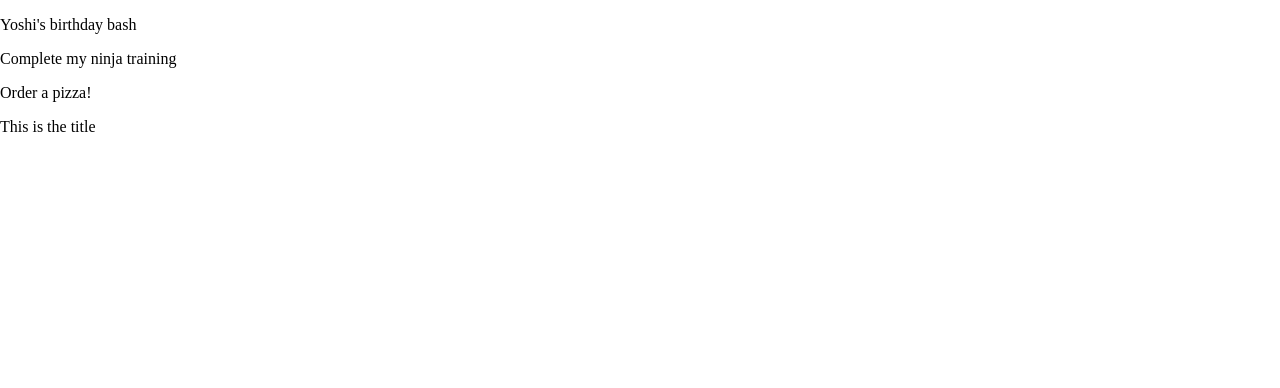
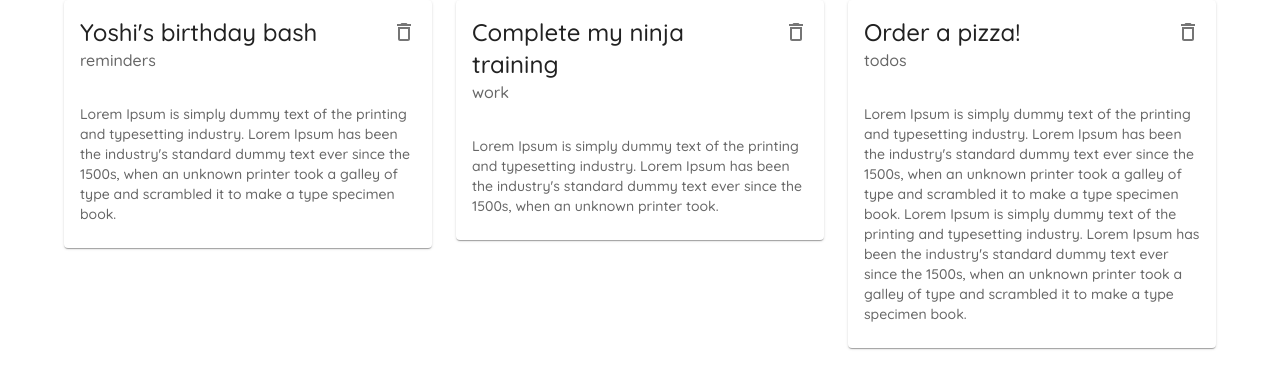
Before and after one commit to puranrana080/web-playground, a React (Create React App) app in the folder material-ui/: page / in a window 1280 px wide. Shown: the top 388 px of the page. Built offline with nearby package versions, Linux system fonts and the light colour scheme; data requests are answered from the project's data file.

Commit message:
add Card , delete notes

```diff
--- a/material-ui/data/db.json
+++ b/material-ui/data/db.json
@@ -17,12 +17,6 @@
       "details": "Lorem Ipsum is simply dummy text of the printing and typesetting industry. Lorem Ipsum has been the industry's standard dummy text ever since the 1500s, when an unknown printer took a galley of type and scrambled it to make a type specimen book.\nLorem Ipsum is simply dummy text of the printing and typesetting industry. Lorem Ipsum has been the industry's standard dummy text ever since the 1500s, when an unknown printer took a galley of type and scrambled it to make a type specimen book.",
       "category": "todos",
       "id": "3"
-    },
-    {
-      "id": "69e4",
-      "title": "This is the title ",
-      "details": "this is detail secgtion ",
-      "category": "remainders"
     }
   ]
 }
--- /dev/null
+++ b/material-ui/src/components/NoteCard.js
@@ -0,0 +1,30 @@
+import React from "react";
+import {
+  Card,
+  CardHeader,
+  CardContent,
+  IconButton,
+  Typography,
+} from "@mui/material";
+import {DeleteOutlined} from "@mui/icons-material"
+
+const NoteCard = ({ note,handleDelete }) => {
+  return (
+    <Card elevation={1}>
+      <CardHeader
+        action={
+          <IconButton onClick={()=>handleDelete(note.id)}>
+            <DeleteOutlined/>
+          </IconButton>
+        }
+        title={note.title}
+        subheader={note.category}
+      />
+      <CardContent>
+        <Typography variant="body2" color="textSecondary">{note.details}</Typography>
+      </CardContent>
+    </Card>
+  );
+};
+
+export default NoteCard;
--- a/material-ui/src/pages/Notes.js
+++ b/material-ui/src/pages/Notes.js
@@ -1,4 +1,6 @@
 import React, { useEffect, useState } from 'react'
+import { Container, Grid  } from '@mui/material'
+import NoteCard from '../components/NoteCard'
 
 export default function Notes() {
   const [notes,setNotes] =useState([])
@@ -8,12 +10,26 @@
     .then(data=>setNotes(data))
 
   },[])
+
+  const handleDelete=async(id)=>{
+   await fetch('http://localhost:8000/notes/'+id,{
+    method:'DELETE'
+   })
+   const newNotes = notes.filter(note=>note.id!==id)
+   setNotes(newNotes)
+  }
   return (
-    <div>
+    <Container>
+      <Grid container spacing={3}>
+
       {notes.map(note=>(
-        <p key={note.id}>{note.title}</p>
+        <Grid key={note.id} size={{xs:12,md:6,lg:4}}>
+          <NoteCard note={note} handleDelete={handleDelete} />
+        </Grid>
 
       ))}
-    </div>
+
+      </Grid>
+    </Container>
   )
 }
```
